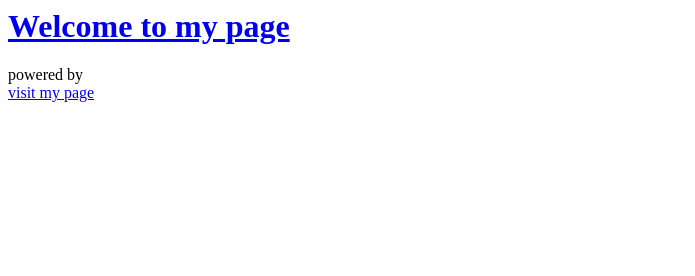
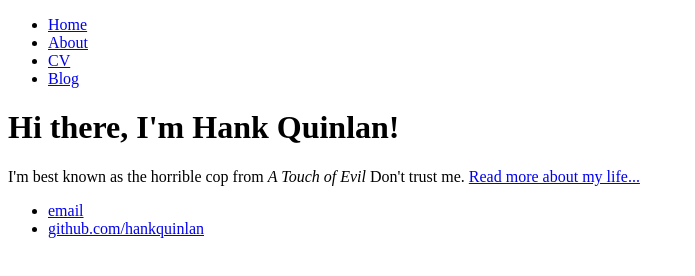
Before and after one commit to hasiefzaman/hasiefzaman.github.io, a plain HTML site: page index.html in a window 1280 px wide. Shown: the whole page, without its empty margins (0-695 px from the left). Drawn offline with Linux system fonts and the light colour scheme.

Commit message:
Update index.html

```diff
--- a/index.html
+++ b/index.html
@@ -1,12 +1,28 @@
-<title>hasief new page</title>
-    <meta charset="utf-8" />
-  </head>
-  <body id="top">
-
-    <!— Header —>
-      <header id="header">
-        <div class="content">
-          <h1><a href="#">Welcome to my page</a></h1>
-          <p>powered by<br />
-          <a href="https://github.com/hasiefzaman">visit my page</a></p>
-<ul class="actions"
+<!DOCTYPE html>
+<html>
+	<head>
+		<title>Hank Quinlan, Horrible Cop</title>
+	</head>
+	<body>
+		<nav>
+    		<ul>
+        		<li><a href="/">Home</a></li>
+	        	<li><a href="/about">About</a></li>
+        		<li><a href="/cv">CV</a></li>
+        		<li><a href="/blog">Blog</a></li>
+    		</ul>
+		</nav>
+		<div class="container">
+    		<div class="blurb">
+        		<h1>Hi there, I'm Hank Quinlan!</h1>
+				<p>I'm best known as the horrible cop from <em>A Touch of Evil</em> Don't trust me. <a href="/about">Read more about my life...</a></p>
+    		</div><!-- /.blurb -->
+		</div><!-- /.container -->
+		<footer>
+    		<ul>
+        		<li><a href="mailto:hankquinlanhub@gmail.com">email</a></li>
+        		<li><a href="https://github.com/hankquinlan">github.com/hankquinlan</a></li>
+			</ul>
+		</footer>
+	</body>
+</html>
```
